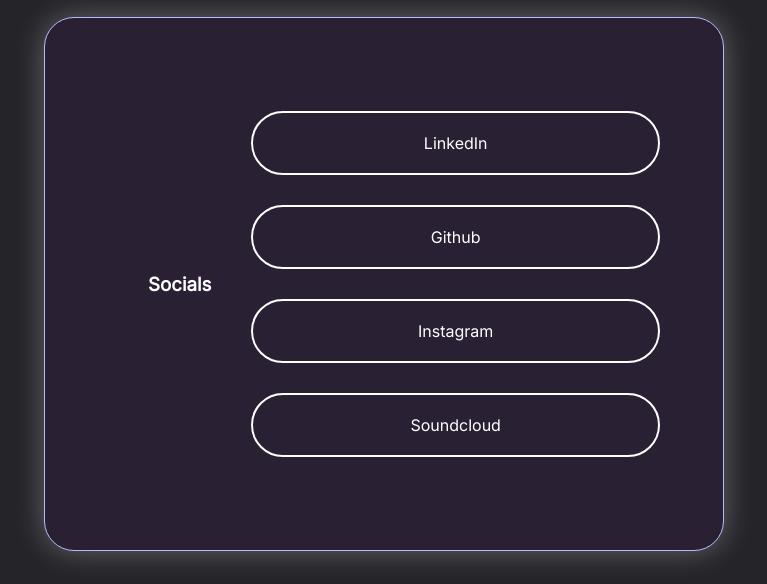
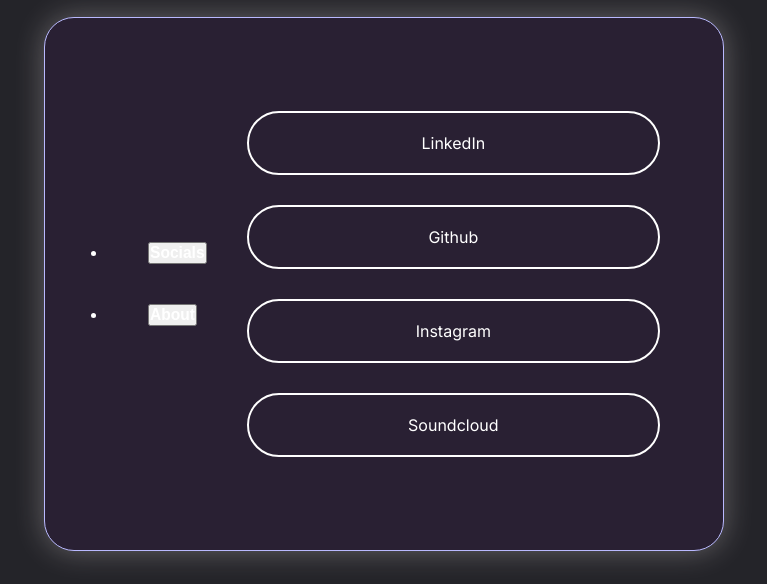
Before and after one commit to Joseph-Ramon-Lucas/me, a plain HTML site: page index.html in a window 1280 px wide. Shown: the part 216-800 px from the top of the page, without its empty margins (256-1023 px from the left). Drawn offline with Linux system fonts and the light colour scheme.

Commit message:
added button structure

```diff
--- a/index.html
+++ b/index.html
@@ -26,8 +26,24 @@
     </div>
 
     <div id="linkList">
+        <div id="buttonDiv">
+            <ul>
+                <li>
+                    <button id="socialButton">
                         <h3>Socials</h3>
-        <ul>
+                    </button>
+                </li>
+                <li>
+                    <button>
+                        <h3>About</h3>
+                    </button>
+                </li>
+            </ul>
+        </div>
+
+
+        <div id="linkDiv">
+            <ul id="socialLinks">
                 <a href="https://www.linkedin.com/in/joseph-ramon-lucas/">
                     <li>
                     LinkedIn
@@ -50,6 +66,8 @@
                 </a>
             </ul>
         </div>
+
+    </div>
 </div>
 
 
--- a/styles.css
+++ b/styles.css
@@ -40,7 +40,7 @@
     display:flex;
     flex: 1;
     align-items: center;
-    /* flex-direction: flex-start; */
+    justify-content:space-between;
 
     width: 100%;
     max-width: 680px;
@@ -49,20 +49,26 @@
     margin: 10px 100px;
 
 }
-#linkList h3 {
+#buttonDiv ul li button {
+    display: flex;
     align-items: center;
     justify-content: center;
-    /* margin: 40px 40px 40px 0px; */
     margin: 40px;
 }
 
-#linkList ul {
+
+
+
+#linkDiv {
+    width: 100%;
+}
+
+#linkDiv ul {
     flex-direction: column;
     width: 100%;
-
-
+    /* padding: 0 40px; */
 }
-#linkList ul li {
+#linkDiv ul li {
     border: white 2px solid;
     border-radius: 50px;
 
@@ -73,6 +79,8 @@
 
     margin: 30px 0;
     padding: 20px;
+    width: 100%;
+
     text-decoration: none;
 
 }
@@ -94,8 +102,9 @@
 
     transition: all ease-out .5s;
 
-    font-size: 20px;
+    font-size: 25px;
     font-weight:bold;
+    box-shadow: -3px 12px 2px 0 rgba(255, 245, 245, 0.7);
 
 }
 #linkList ul a:active li {
```
Lines whose indentation alone changed are shown as unchanged.
